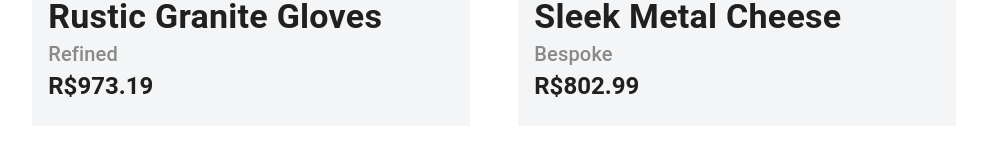
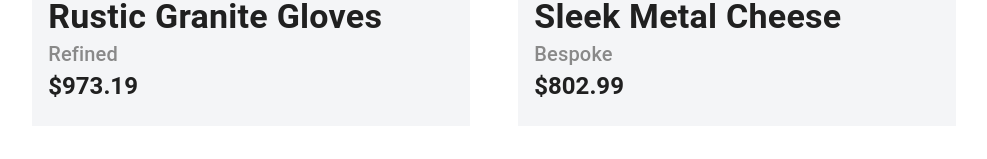
Before and after one commit to Gibsongf/furniture-eCommerce-react-app, a React (Vite) app: page / in a window 1280 px wide. Shown: the part 2210-2369 px from the top of the page, without its empty margins (146-1133 px from the left). Built offline with nearby package versions, Linux system fonts and the light colour scheme.

Commit message:
quantity num products NavBar

```diff
--- a/src/App.tsx
+++ b/src/App.tsx
@@ -17,7 +17,7 @@ export const ShoppingCartContext = createContext<{
     removeProduct: (name: string) => void;
     updateProduct: (name: string, key: string, value: number | string) => void;
     iconQuantity: number;
-    selectProduct: Product | object;
+    selectProduct: Product;
     setSelectProduct: (product: Product) => void;
 }>({
     products: {}, // Provide an empty object as the default value for products
@@ -46,9 +46,6 @@ function App() {
     //remove context outlet and do a normal context is more easy than this for now
     return (
         <>
-            <Nav />
-            <Stack alignItems="center" padding="0px 100px" gap="30px">
-                <ScrollRestoration />
             <ShoppingCartContext.Provider
                 value={{
                     addProduct,
@@ -59,9 +56,14 @@ function App() {
                     selectProduct,
                     setSelectProduct,
                 }}>
+                <Nav />
+                <Stack alignItems="center" padding="0px 100px" gap="30px">
+                    <ScrollRestoration />
+
                     <Outlet />
+                </Stack>
             </ShoppingCartContext.Provider>
-            </Stack>
+
             <Footer />
         </>
     );
--- a/src/Pages/ProductDetails.tsx
+++ b/src/Pages/ProductDetails.tsx
@@ -7,18 +7,8 @@ import GridProducts from "../components/Products/GridProducts";
 import { useContext, useEffect, useState } from "react";
 import { ShoppingCartContext } from "../App";
 
-const Image = ({ title, src }: { title: string; src: string }) => {
-    return (
-        <img
-            style={{ borderRadius: "10px" }}
-            srcSet={``}
-            src={src}
-            alt={title}
-        />
-    );
-};
 // will receive 4 src img
-const SideImages = ({ src }) => {
+const SideImages = ({ src }: { src: string[] }) => {
     // add selection for a change of image that is the focus
     const [mainImg, setMainImg] = useState(0);
     return (
--- a/src/components/Cart/Cart.tsx
+++ b/src/components/Cart/Cart.tsx
@@ -62,7 +62,6 @@ export const CartContent = () => {
                     <Typography sx={headerStyle(5)}>Subtotal</Typography>
                     <Typography sx={headerStyle(6)}></Typography>
                 </Box>
-                {/* here a map with the product list  */}
                 <ProductInCart />
             </Grid>
             <Grid item xs={3}>
--- a/src/components/Cart/CheckOutCard.tsx
+++ b/src/components/Cart/CheckOutCard.tsx
@@ -8,6 +8,7 @@ import {
 import { themeCheckOut } from "../Theme";
 import { useContext, useState } from "react";
 import { ShoppingCartContext } from "../../App";
+import { formattedValuesToUsd } from "../../utils";
 
 export const CheckOutCard = () => {
     // props Subtotal, Total, discount
@@ -16,14 +17,6 @@ export const CheckOutCard = () => {
         (sum, product) => sum + product.price * (product.quantity || 1),
         0
     );
-    const formattedValues = (val: number) => {
-        return val.toLocaleString("en-US", {
-            style: "currency",
-            currency: "USD",
-            minimumFractionDigits: 2,
-            maximumFractionDigits: 2,
-        });
-    };
 
     const getTotal = () => {
         let total = 0;
@@ -33,10 +26,13 @@ export const CheckOutCard = () => {
                 const dis = dec * products[k].price;
                 const sub = products[k].price - dis;
                 total += sub * products[k].quantity;
+            } else {
+                total += products[k].price * products[k].quantity;
             }
         });
         return total;
     };
+
     return (
         <Box
             sx={{
@@ -65,7 +61,7 @@ export const CheckOutCard = () => {
                     color={"#9F9F9F"}
                     variant="subtitle1"
                     component="h2">
-                    {formattedValues(subtotal)}
+                    {formattedValuesToUsd(subtotal)}
                 </Typography>
             </Box>
             <Box
@@ -80,7 +76,7 @@ export const CheckOutCard = () => {
                     Total
                 </Typography>
                 <Typography color={"#B88E2F"} variant="h5" component="h2">
-                    {formattedValues(getTotal())}
+                    {formattedValuesToUsd(getTotal())}
                 </Typography>
             </Box>
             <ThemeProvider theme={themeCheckOut}>
--- a/src/components/NavBar.tsx
+++ b/src/components/NavBar.tsx
@@ -1,10 +1,12 @@
 import { Stack, Button, IconButton, Grid } from "@mui/material";
-import { Person2, ShoppingCart, Search } from "@mui/icons-material";
+import { ShoppingCart } from "@mui/icons-material";
 import { ThemeProvider } from "@mui/material";
 import { themeNav } from "./Theme";
 import SearchInput from "./Menu";
 import { Link } from "react-router-dom";
 import "../App.css";
+import { useContext } from "react";
+import { ShoppingCartContext } from "../App";
 
 //when in mobile this nav is weird and use more than 100vw
 const Menu = () => {
@@ -28,6 +30,7 @@ const Menu = () => {
 };
 
 const IconMenu = () => {
+    const { iconQuantity } = useContext(ShoppingCartContext);
     return (
         <Stack
             direction="row"
@@ -41,6 +44,7 @@ const IconMenu = () => {
 
                     <ShoppingCart fontSize="large" sx={{ fill: "black" }} />
                 </IconButton>
+                {iconQuantity}
             </Link>
         </Stack>
     );
--- a/src/components/ProductDetails/ExtraInfo.tsx
+++ b/src/components/ProductDetails/ExtraInfo.tsx
@@ -1,7 +1,10 @@
 import { Box, Card, Divider, Rating, Typography } from "@mui/material";
 import PersonIcon from "@mui/icons-material/Person";
+import { useContext } from "react";
+import { ShoppingCartContext } from "../../App";
 export const DescriptionDetails = () => {
     //receive the description
+    const { selectProduct } = useContext(ShoppingCartContext);
     return (
         <Box
             width={"80%"}
@@ -29,13 +32,13 @@ export const DescriptionDetails = () => {
             <Box display="flex" justifyContent="space-around">
                 <img
                     srcSet={``}
-                    src={"../src/assets/Home/product-1.png"}
+                    src={selectProduct.src[2]}
                     alt={"product-1"}
                     style={{ width: "490px", height: "305px" }}
                 />
                 <img
                     srcSet={``}
-                    src={"../src/assets/Home/product-1.png"}
+                    src={selectProduct.src[1]}
                     alt={"product-2"}
                     style={{ width: "490px", height: "305px" }}
                 />
--- a/src/components/ProductDetails/Information.tsx
+++ b/src/components/ProductDetails/Information.tsx
@@ -11,13 +11,14 @@ import QuantityInput from "./QuantityInput";
 import { themeInformation } from "../Theme";
 import { useContext, useState } from "react";
 import { ShoppingCartContext } from "../../App";
+import { formattedValuesToUsd } from "../../utils";
 
 const DetailsAction = ({ product }: { product: Product }) => {
-    const { addProduct } = useContext(ShoppingCartContext);
+    const { addProduct, selectProduct } = useContext(ShoppingCartContext);
     const [quantity, setQuantity] = useState(1);
     const onClickAdd = () => {
-        product.quantity = quantity;
-        addProduct(product);
+        selectProduct.quantity = quantity;
+        addProduct(selectProduct);
     };
     return (
         <Box
@@ -52,7 +53,7 @@ const Information = () => {
                 {selectProduct.name}
             </Typography>
             <Typography color={"#9F9F9F"} variant="h4" component="h5">
-                {selectProduct.price}
+                {formattedValuesToUsd(selectProduct.price)}
             </Typography>
             <Box display="flex" flexDirection="row" gap="10px">
                 <Rating
--- a/src/components/Products/ProductCard.tsx
+++ b/src/components/Products/ProductCard.tsx
@@ -4,6 +4,7 @@ import Typography from "@mui/material/Typography";
 import { useState } from "react";
 import { ShopAddToCart } from "./AddCartHover";
 import { CircleBadge } from "./CicleCardBadge";
+import { formattedValuesToUsd } from "../../utils";
 
 export interface Product {
     name: string;
@@ -29,6 +30,7 @@ export function ProductCard({ product }: { product: Product }) {
         setShowAddCart(false);
     };
     const { name, price, src, preview, newProduct, discount } = product;
+
     return (
         <Card
             sx={{
@@ -52,7 +54,7 @@ export function ProductCard({ product }: { product: Product }) {
                     {preview}
                 </Typography>
                 <Typography fontWeight="bold" variant="h5" component="h1">
-                    R${price}
+                    {formattedValuesToUsd(price)}
                 </Typography>
             </CardContent>
         </Card>
--- a/src/components/ShopCart.tsx
+++ b/src/components/ShopCart.tsx
@@ -4,7 +4,7 @@ import { Product } from "./Products/ProductCard";
 type ProductState = {
     [key: string]: Product;
 };
-const emptyProduct = {
+const emptyProduct: Product = {
     name: "",
     src: [],
     price: 0,
@@ -26,6 +26,9 @@ export const useCart = () => {
                 ...prev,
                 [product.name]: product,
             }; // key is the product name, value is the Product object
+        });
+        setIconQuantity((prev) => {
+            return prev + 1;
         });
         // need to add total of current product?
         // if it has a discount we apply now ?
@@ -52,7 +55,11 @@ export const useCart = () => {
             delete products[name];
             return { ...products };
         });
+        setIconQuantity((prev) => {
+            return prev - 1;
+        });
     };
+
     return {
         addProduct,
         removeProduct,
--- a/src/utils.ts
+++ b/src/utils.ts
@@ -61,3 +61,11 @@ export const pagination = (itemsPage: string) => {
     });
     return pagesObj;
 };
+export const formattedValuesToUsd = (val: number) => {
+    return val.toLocaleString("en-US", {
+        style: "currency",
+        currency: "USD",
+        minimumFractionDigits: 2,
+        maximumFractionDigits: 2,
+    });
+};
```
Lines whose indentation alone changed are shown as unchanged.
